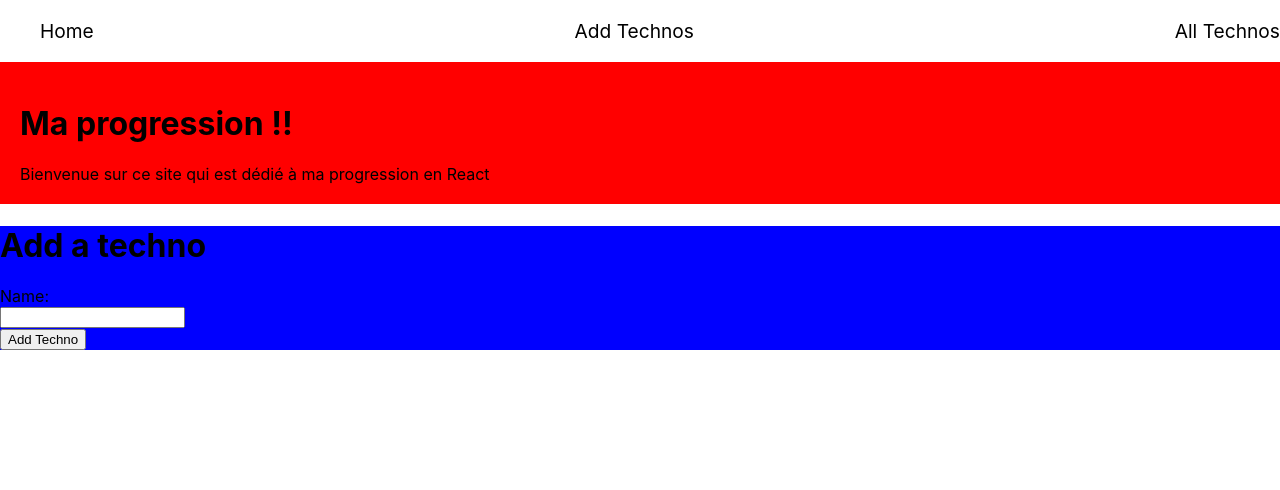
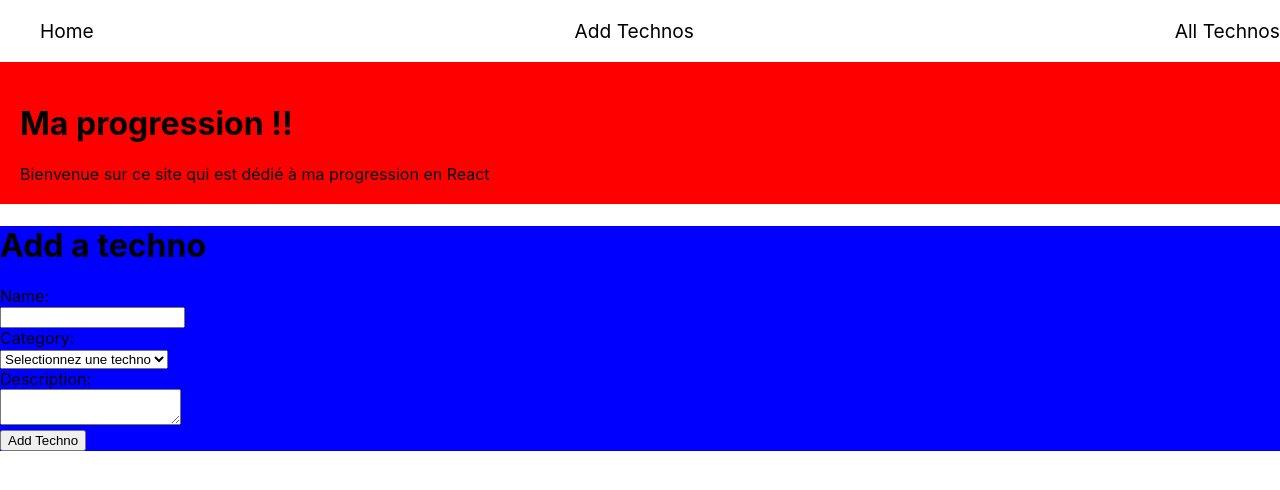
Before and after one commit to Nutnak/training-react, a React (Create React App) app: page / in a window 1280 px wide. Shown: the top 490 px of the page. Built offline with nearby package versions, Linux system fonts and the light colour scheme.

Commit message:
last component

```diff
--- a/src/pages/TechnoAdd.js
+++ b/src/pages/TechnoAdd.js
@@ -1,5 +1,5 @@
 export default function TechnoAdd() {
-  return(
+  return (
     <div className="techno-add">
       <h1>Add a techno</h1>
       <div>
@@ -8,7 +8,21 @@ export default function TechnoAdd() {
           <br />
           <input type="text" name="" id="techno-name"></input>
           <br />
-          <input type="submit" value ="Add Techno" />
+          <label htmlFor="techno-category">Category:</label>
+          <br />
+          <select name="techno-category" id="techno-category">
+            <option value="">Selectionnez une techno</option>
+            <option value="front">Front</option>
+            <option value="back">Back</option>
+            <option value="fullstack">Fullstack</option>
+            <option value="other">other</option>
+          </select>
+          <br />
+          <label htmlFor="techno-description">Description:</label>
+          <br />
+          <textarea name="techno-descrition" id="techno-description" col="30" row="10"></textarea>
+          <br />
+          <input type="submit" value="Add Techno"/>
         </form>
       </div>
 
```
Also changed, not shown: 1 other file (tests, documents, lock files or other folders).
